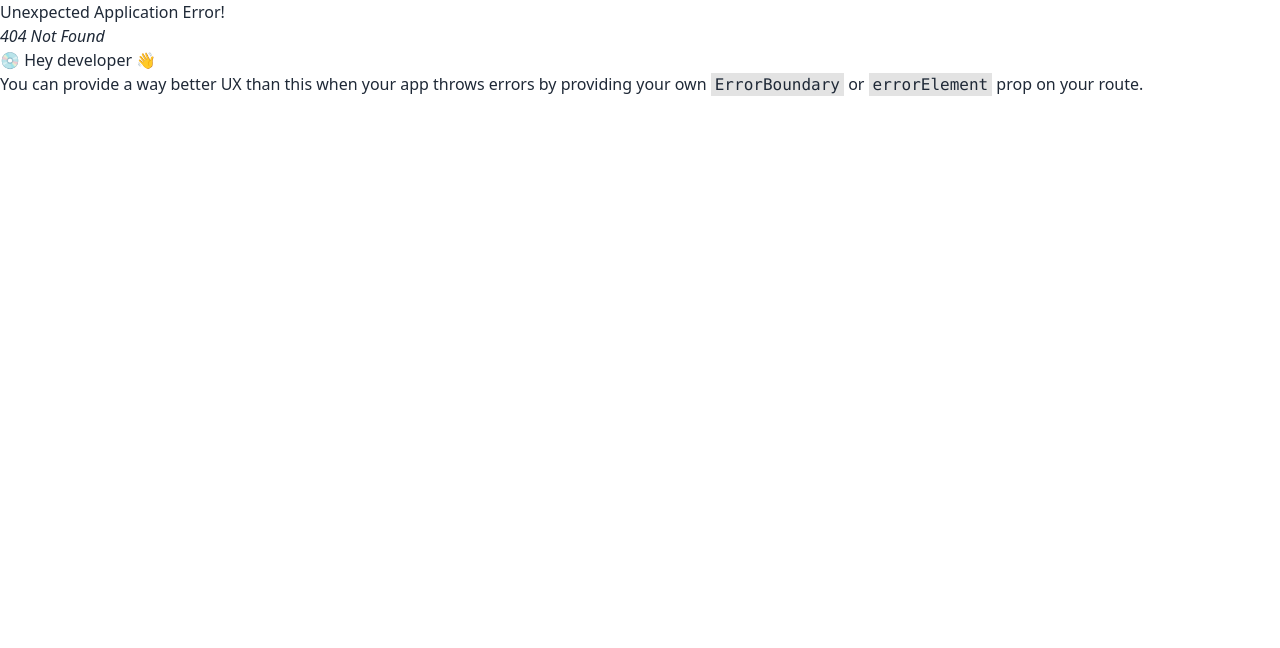
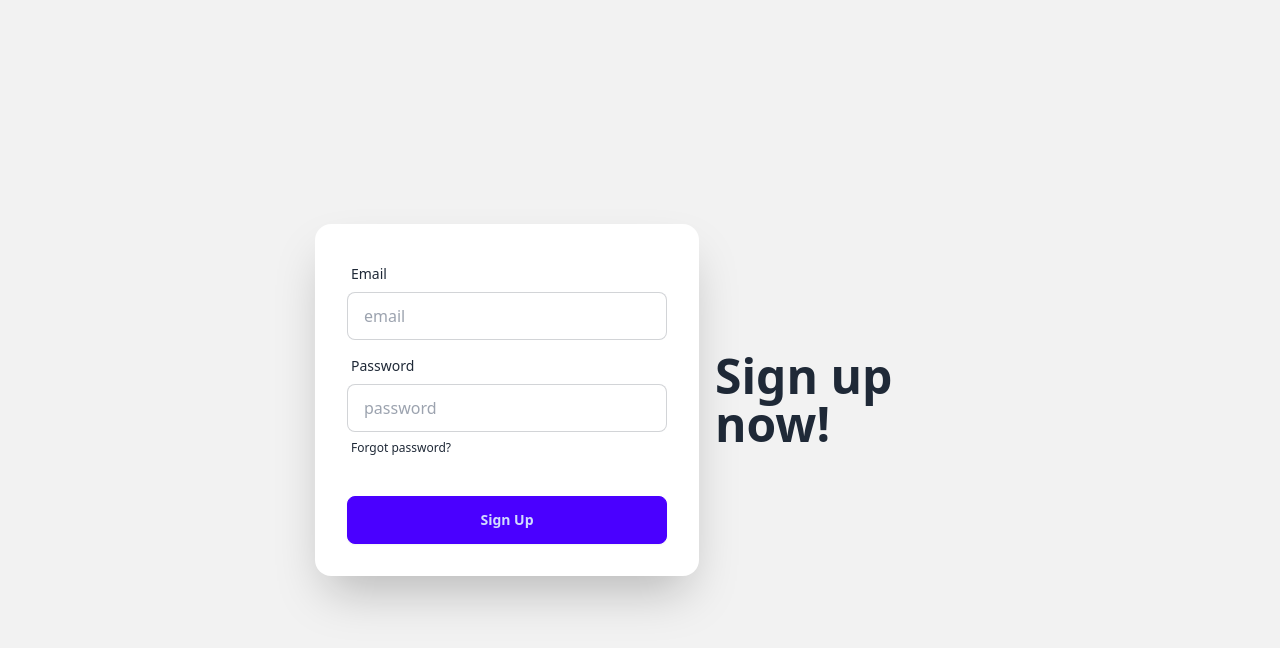
Before and after one commit to nizamuddin-git-repo/coffee-store-client, a React (Vite) app: page /signup in a window 1280 px wide. Before the commit this address had no page. Shown: the top 648 px of the page. Built offline with nearby package versions, Linux system fonts and the light colour scheme; a web font is replaced by a local one.

Commit message:
add firebase config added

```diff
--- a/package.json
+++ b/package.json
@@ -10,6 +10,7 @@
     "preview": "vite preview"
   },
   "dependencies": {
+    "firebase": "^11.2.0",
     "localforage": "^1.10.0",
     "match-sorter": "^8.0.0",
     "react": "^18.3.1",
--- /dev/null
+++ b/src/compnents/SignIn.jsx
@@ -0,0 +1,11 @@
+import React from 'react';
+
+const SignIn = () => {
+    return (
+        <div>
+            <h2>Please Sign In </h2>
+        </div>
+    );
+};
+
+export default SignIn;
--- /dev/null
+++ b/src/compnents/SignUp.jsx
@@ -0,0 +1,57 @@
+import React, { useContext } from 'react';
+import { AuthContext } from './provider/AuthProvider';
+
+const SignUp = () => {
+
+  const {createUser} = useContext(AuthContext)
+
+    const handleSignUp = e =>{
+      e.preventDefault();
+      const form = e.target;
+      const email = form.email.value;
+      const password = form.password.value;
+      console.log(email,password);
+      createUser(email,password)
+      .then(result =>{
+        console.log(result.user);
+      })
+      .catch(error =>{
+        console.error(error);
+      })
+    }
+
+
+    return (
+        <div className="hero bg-base-200 min-h-screen">
+  <div className="hero-content flex-col lg:flex-row-reverse">
+    <div className="text-center lg:text-left">
+      <h1 className="text-5xl font-bold">Sign up now!</h1>
+    </div>
+    <div className="card bg-base-100 w-full max-w-sm shrink-0 shadow-2xl">
+      <form onSubmit={handleSignUp} className="card-body">
+        <div className="form-control">
+          <label className="label">
+            <span className="label-text">Email</span>
+          </label>
+          <input type="email" placeholder="email" name='email' className="input input-bordered" required />
+        </div>
+        <div className="form-control">
+          <label className="label">
+            <span className="label-text">Password</span>
+          </label>
+          <input type="password" placeholder="password" name='password' className="input input-bordered" required />
+          <label className="label">
+            <a href="#" className="label-text-alt link link-hover">Forgot password?</a>
+          </label>
+        </div>
+        <div className="form-control mt-6">
+          <button className="btn btn-primary">Sign Up</button>
+        </div>
+      </form>
+    </div>
+  </div>
+</div>
+    );
+};
+
+export default SignUp;<h2>Please Sing Up</h2>
--- /dev/null
+++ b/src/compnents/firebase/firebase.config.js
@@ -0,0 +1,18 @@
+// Import the functions you need from the SDKs you need
+import { initializeApp } from "firebase/app";
+// TODO: Add SDKs for Firebase products that you want to use
+// https://firebase.google.com/docs/web/setup#available-libraries
+
+// Your web app's Firebase configuration
+const firebaseConfig = {
+  apiKey: "AIzaSyBQaAUrEFpzLZA5toHKdRvlhnWpFZwt5Oo",
+  authDomain: "coffee-store-8b825.firebaseapp.com",
+  projectId: "coffee-store-8b825",
+  storageBucket: "coffee-store-8b825.firebasestorage.app",
+  messagingSenderId: "988497115583",
+  appId: "1:988497115583:web:f84df3f9c08e6562b9490a"
+};
+
+// Initialize Firebase
+const app = initializeApp(firebaseConfig);
+export default app;
--- /dev/null
+++ b/src/compnents/provider/AuthProvider.jsx
@@ -0,0 +1,32 @@
+import React, { createContext, useState } from 'react';
+import { createUserWithEmailAndPassword, getAuth } from "firebase/auth";
+import app from '../firebase/firebase.config';
+
+const auth = getAuth(app);
+
+export const AuthContext = createContext(null)
+
+
+const AuthProvider = ({children}) => {
+    const [user, setUser] = useState(null)
+    const [loading, setLoading] = useState(true)
+
+    const createUser = (email,password) =>{
+        setLoading(true)
+        return createUserWithEmailAndPassword(auth,email,password)
+    }
+
+    const userInfo= {
+        user,
+        loading,
+        createUser
+    }
+
+    return (
+        <AuthContext.Provider value={userInfo}>
+            {children}
+        </AuthContext.Provider>
+    );
+};
+
+export default AuthProvider;
```
Also changed, not shown: src/main.jsx (+14 -0 lines), 1 other file (tests, documents, lock files or other folders).
